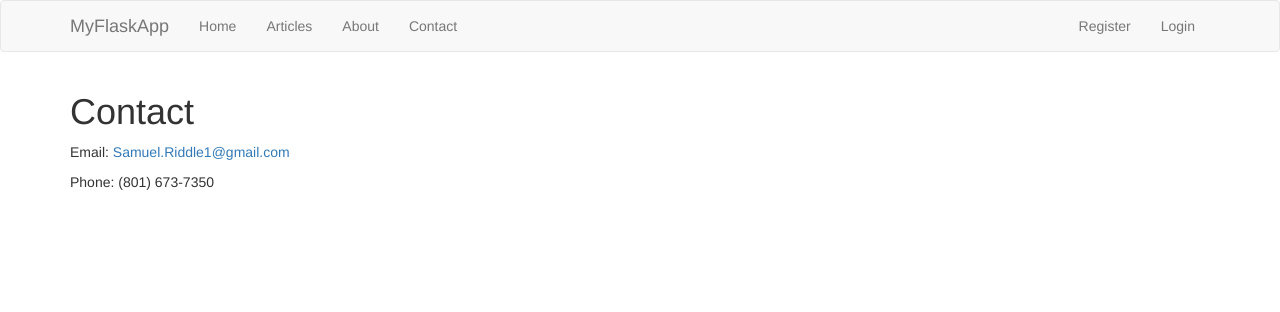
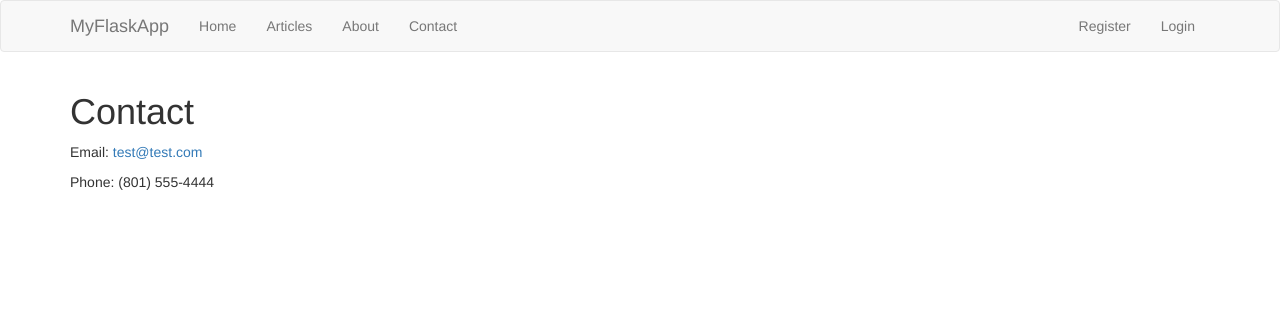
Before and after one commit to sjriddle/FlaskBlogEngine, a Flask app: page /contact in a window 1280 px wide. Shown: the top 312 px of the page. Run offline with Flask 2, Linux system fonts and the light colour scheme; some libraries are stand-ins or nearby versions.

Commit message:
Update contact.html

```diff
--- a/MyFlaskApp/templates/contact.html
+++ b/MyFlaskApp/templates/contact.html
@@ -2,6 +2,6 @@
 
 {% block body %}
     <h1>Contact</h1>
-    <p>Email: <a href="mailto:samuel.riddle1@gmail.com">Samuel.Riddle1@gmail.com</a></p>
-    <p>Phone: (801) 673-7350</p>
+    <p>Email: <a href="mailto:test@test.com">test@test.com</a></p>
+    <p>Phone: (801) 555-4444</p>
 {% endblock %}
```
